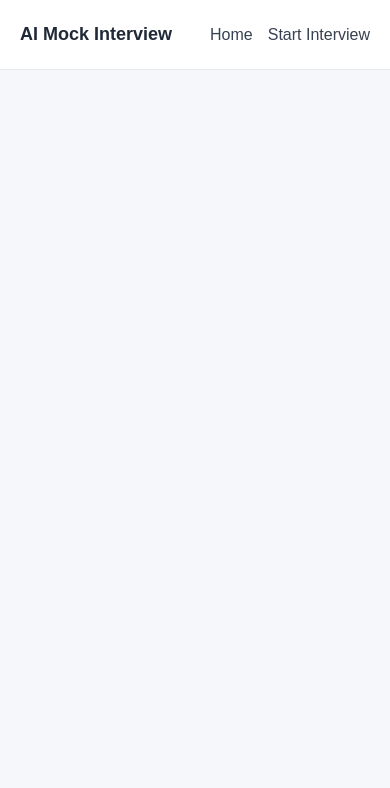
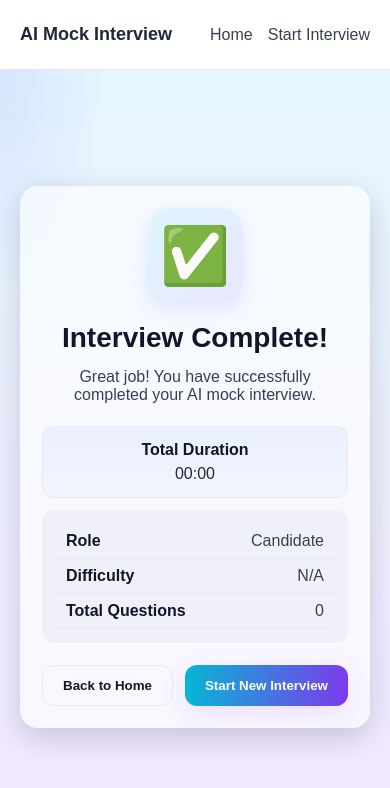
Before and after one commit to rajzore15/AI-Powered-Mock-Interview-System, a React (Create React App) app in the folder frontend/: page /interview-complete in a window 390 px wide. Shown: the top 788 px of the page. Built offline with nearby package versions, Linux system fonts and the light colour scheme.

Commit message:
Add professional interview completion flow

```diff
--- a/frontend/src/App.css
+++ b/frontend/src/App.css
@@ -578,6 +578,41 @@ body {
   cursor: not-allowed;
 }
 
+/* Interview actions layout */
+.interview-actions {
+  display: flex;
+  gap: 12px;
+  justify-content: center;
+  align-items: center;
+  flex-wrap: wrap;
+}
+
+.end-interview-button {
+  margin-top: 25px;
+  padding: 12px 22px;
+  border: none;
+  border-radius: 10px;
+  background: #ef4444; /* red */
+  color: white;
+  font-size: 15px;
+  cursor: pointer;
+  font-weight: 700;
+  transition: background 0.15s ease, transform 0.12s ease;
+}
+
+.end-interview-button:hover {
+  background: #dc2626;
+  transform: translateY(-2px);
+}
+
+@media (max-width: 600px) {
+  .next-button,
+  .end-interview-button {
+    width: 100%;
+    box-sizing: border-box;
+  }
+}
+
 /* =========================
    AI INTERVIEWER
 ========================= */
@@ -1057,3 +1092,144 @@ body {
   font-size: 10px;
   color: #cbd5e1;
 }
+
+/* Interview Complete Page */
+.interview-complete-page {
+  min-height: calc(100vh - 70px);
+  display: flex;
+  align-items: center;
+  justify-content: center;
+  padding: 40px 20px;
+  background: radial-gradient(ellipse at top left, rgba(99,102,241,0.12), transparent 20%), linear-gradient(180deg, #e6f7ff 0%, #f3e8ff 100%);
+}
+
+.complete-card {
+  width: 100%;
+  max-width: 820px;
+  background: rgba(255, 255, 255, 0.6);
+  backdrop-filter: blur(10px) saturate(120%);
+  border-radius: 18px;
+  padding: 36px;
+  box-shadow: 0 10px 30px rgba(16,24,40,0.18);
+  text-align: center;
+}
+
+.complete-icon {
+  font-size: 56px;
+  line-height: 1;
+  width: 96px;
+  height: 96px;
+  margin: 0 auto 18px;
+  display: flex;
+  align-items: center;
+  justify-content: center;
+  border-radius: 22px;
+  background: linear-gradient(135deg, #dff6ff, #e9e6ff);
+  box-shadow: 0 6px 18px rgba(99,102,241,0.14);
+}
+
+.complete-card h1 {
+  margin-top: 8px;
+  font-size: 28px;
+  color: #0f172a;
+}
+
+.complete-message {
+  color: #334155;
+  margin: 14px 0 22px;
+  font-size: 16px;
+}
+
+.complete-info {
+  display: flex;
+  gap: 24px;
+  align-items: flex-start;
+  justify-content: center;
+  flex-wrap: wrap;
+  margin-bottom: 22px;
+}
+
+.duration {
+  min-width: 160px;
+  background: linear-gradient(180deg, rgba(37,99,235,0.06), rgba(99,102,241,0.03));
+  padding: 14px 18px;
+  border-radius: 12px;
+  border: 1px solid rgba(16,24,40,0.04);
+  text-align: center;
+}
+
+.duration strong {
+  display: block;
+  margin-bottom: 6px;
+  color: #0f172a;
+}
+
+.summary-card {
+  min-width: 260px;
+  background: rgba(15,23,42,0.03);
+  padding: 14px;
+  border-radius: 12px;
+}
+
+.summary-row {
+  display: flex;
+  justify-content: space-between;
+  padding: 8px 10px;
+  border-bottom: 1px solid rgba(15,23,42,0.04);
+}
+
+.summary-row strong {
+  color: #0f172a;
+}
+
+.summary-row span {
+  color: #334155;
+}
+
+.complete-actions {
+  display: flex;
+  gap: 12px;
+  justify-content: center;
+  margin-top: 20px;
+  flex-wrap: wrap;
+}
+
+.complete-button {
+  padding: 12px 20px;
+  border-radius: 12px;
+  border: none;
+  cursor: pointer;
+  font-weight: 700;
+  transition: transform 0.12s ease, box-shadow 0.12s ease;
+}
+
+.complete-button.primary {
+  background: linear-gradient(90deg, #06b6d4, #7c3aed);
+  color: white;
+  box-shadow: 0 8px 28px rgba(124,58,237,0.12);
+}
+
+.complete-button.primary:hover {
+  transform: translateY(-3px);
+}
+
+.complete-button.outline {
+  background: transparent;
+  color: #0f172a;
+  border: 1px solid rgba(15,23,42,0.06);
+}
+
+@media (max-width: 700px) {
+  .complete-card {
+    padding: 22px;
+  }
+
+  .complete-info {
+    gap: 12px;
+    flex-direction: column;
+  }
+
+  .summary-card, .duration {
+    width: 100%;
+  }
+}
--- a/frontend/src/App.js
+++ b/frontend/src/App.js
@@ -7,6 +7,7 @@ import Navbar from "./components/Navbar";
 import Home from "./pages/Home";
 import InterviewSetup from "./pages/InterviewSetup";
 import InterviewRoom from "./pages/InterviewRoom";
+import InterviewComplete from "./pages/InterviewComplete";
 
 function App() {
   return (
@@ -31,6 +32,11 @@ function App() {
           element={<InterviewRoom />}
         />
 
+        <Route
+          path="/interview-complete"
+          element={<InterviewComplete />}
+        />
+
       </Routes>
 
     </BrowserRouter>
--- /dev/null
+++ b/frontend/src/pages/InterviewComplete.js
@@ -0,0 +1,77 @@
+import React from "react";
+import { useLocation, useNavigate } from "react-router-dom";
+import "../App.css";
+
+function InterviewComplete() {
+  const location = useLocation();
+  const navigate = useNavigate();
+
+  const state = location.state || {};
+
+  const role = state.role || "Candidate";
+  const difficulty = state.difficulty || "N/A";
+  const totalQuestions = state.totalQuestions ?? 0;
+  const elapsedTime = state.elapsedTime ?? 0;
+
+  const formatTime = (seconds) => {
+    const minutes = Math.floor(seconds / 60);
+    const secs = seconds % 60;
+    return `${String(minutes).padStart(2, "0")}:${String(secs).padStart(2, "0")}`;
+  };
+
+  return (
+    <div className="interview-complete-page">
+      <div className="complete-card">
+        <div className="complete-icon">✅</div>
+
+        <h1>Interview Complete!</h1>
+
+        <p className="complete-message">
+          Great job! You have successfully completed your AI mock interview.
+        </p>
+
+        <div className="complete-info">
+          <div className="duration">
+            <strong>Total Duration</strong>
+            <span>{formatTime(elapsedTime)}</span>
+          </div>
+
+          <div className="summary-card">
+            <div className="summary-row">
+              <strong>Role</strong>
+              <span>{role}</span>
+            </div>
+
+            <div className="summary-row">
+              <strong>Difficulty</strong>
+              <span>{difficulty}</span>
+            </div>
+
+            <div className="summary-row">
+              <strong>Total Questions</strong>
+              <span>{totalQuestions}</span>
+            </div>
+          </div>
+        </div>
+
+        <div className="complete-actions">
+          <button
+            className="complete-button outline"
+            onClick={() => navigate("/")}
+          >
+            Back to Home
+          </button>
+
+          <button
+            className="complete-button primary"
+            onClick={() => navigate("/interview-setup")}
+          >
+            Start New Interview
+          </button>
+        </div>
+      </div>
+    </div>
+  );
+}
+
+export default InterviewComplete;
--- a/frontend/src/pages/InterviewRoom.js
+++ b/frontend/src/pages/InterviewRoom.js
@@ -1,5 +1,5 @@
 import React, { useState, useRef, useEffect } from "react";
-import { useLocation } from "react-router-dom";
+import { useLocation, useNavigate } from "react-router-dom";
 
 function InterviewRoom() {
   const location = useLocation();
@@ -26,6 +26,7 @@ const [cameraStream, setCameraStream] = useState(null);
 
   const [isSpeaking, setIsSpeaking] = useState(false);
   const [elapsedTime, setElapsedTime] = useState(0);
+  const timerRef = useRef(null);
 
   const formatTime = (seconds) => {
     const minutes = Math.floor(seconds / 60);
@@ -34,12 +35,15 @@ const [cameraStream, setCameraStream] = useState(null);
   };
 
   useEffect(() => {
-    const timerInterval = setInterval(() => {
+    timerRef.current = setInterval(() => {
       setElapsedTime((prevTime) => prevTime + 1);
     }, 1000);
 
     return () => {
-      clearInterval(timerInterval);
+      if (timerRef.current) {
+        clearInterval(timerRef.current);
+        timerRef.current = null;
+      }
     };
   }, []);
 
@@ -99,6 +103,13 @@ const [cameraStream, setCameraStream] = useState(null);
   const [evaluation, setEvaluation] = useState("");
 
   const [isEvaluating, setIsEvaluating] = useState(false);
+
+  const navigate = useNavigate();
+
+  // Track total questions asked in this session
+  const [totalQuestions, setTotalQuestions] = useState(
+    interviewData.question ? 1 : 0
+  );
 
   // ==============================
 // CAMERA
@@ -199,6 +210,69 @@ const stopCamera = () => {
       mediaRecorder.stop();
 
       setIsRecording(false);
+    }
+  };
+
+  // ==============================
+  // END INTERVIEW
+  // ==============================
+
+  const handleEndInterview = () => {
+    const confirmed = window.confirm(
+      "Are you sure you want to end the interview?"
+    );
+
+    if (!confirmed) {
+      // User cancelled — do nothing and stay on the page
+      return;
+    }
+
+    // Stop the timer
+    if (timerRef.current) {
+      clearInterval(timerRef.current);
+      timerRef.current = null;
+    }
+
+    // Stop any speaking
+    if (window && window.speechSynthesis) {
+      try {
+        window.speechSynthesis.cancel();
+      } catch (e) {
+        console.warn("speechSynthesis cancel error:", e);
+      }
+    }
+
+    // Stop camera if running
+    if (cameraOn) {
+      try {
+        stopCamera();
+      } catch (e) {
+        console.warn("stopCamera error:", e);
+      }
+    }
+
+    // Stop microphone recording if active
+    try {
+      if (mediaRecorder && isRecording) {
+        mediaRecorder.stop();
+        setIsRecording(false);
+      }
+    } catch (e) {
+      console.warn("stopRecording error:", e);
+    }
+
+    // Navigate to Interview Complete page with summary state
+    try {
+      navigate("/interview-complete", {
+        state: {
+          role,
+          difficulty,
+          totalQuestions,
+          elapsedTime,
+        },
+      });
+    } catch (e) {
+      console.warn("Navigation error:", e);
     }
   };
 
@@ -364,6 +438,9 @@ const stopCamera = () => {
       }
 
       setCurrentQuestion(data.question);
+
+      // Increment question count when a new question is generated
+      setTotalQuestions((prev) => prev + 1);
 
       // Clear previous answer
       setAudioURL(null);
@@ -683,6 +760,14 @@ const stopCamera = () => {
               : "Next Question →"}
           </button>
 
+          <button
+            className="end-interview-button"
+            onClick={handleEndInterview}
+            title="End the interview"
+          >
+            🛑 End Interview
+          </button>
+
         </div>
 
       </div>
```
